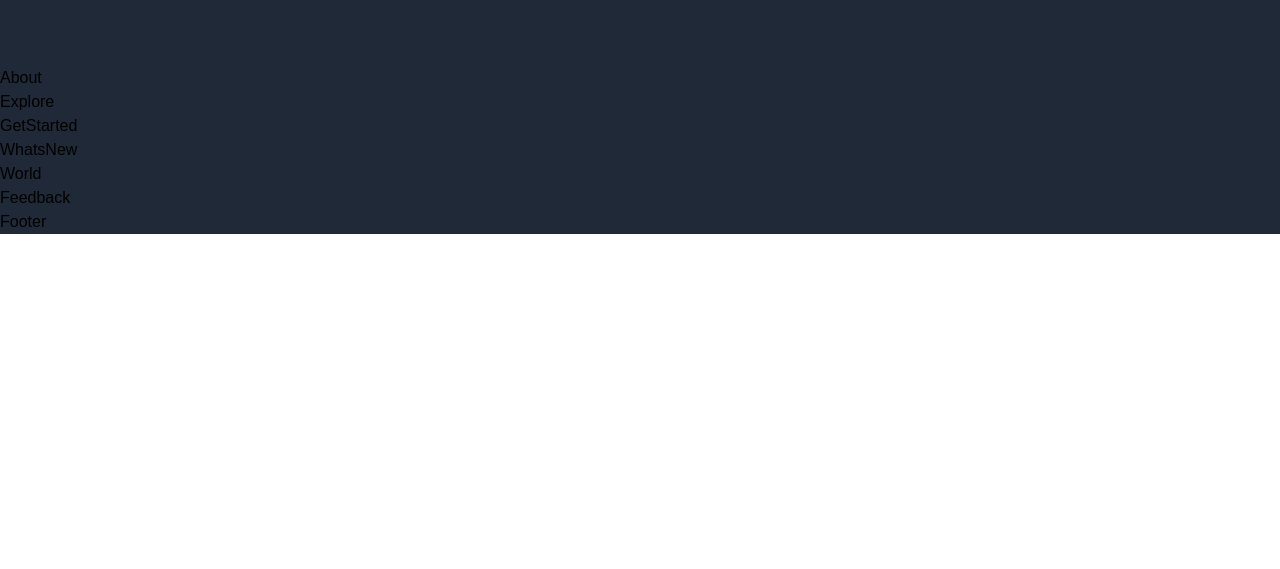
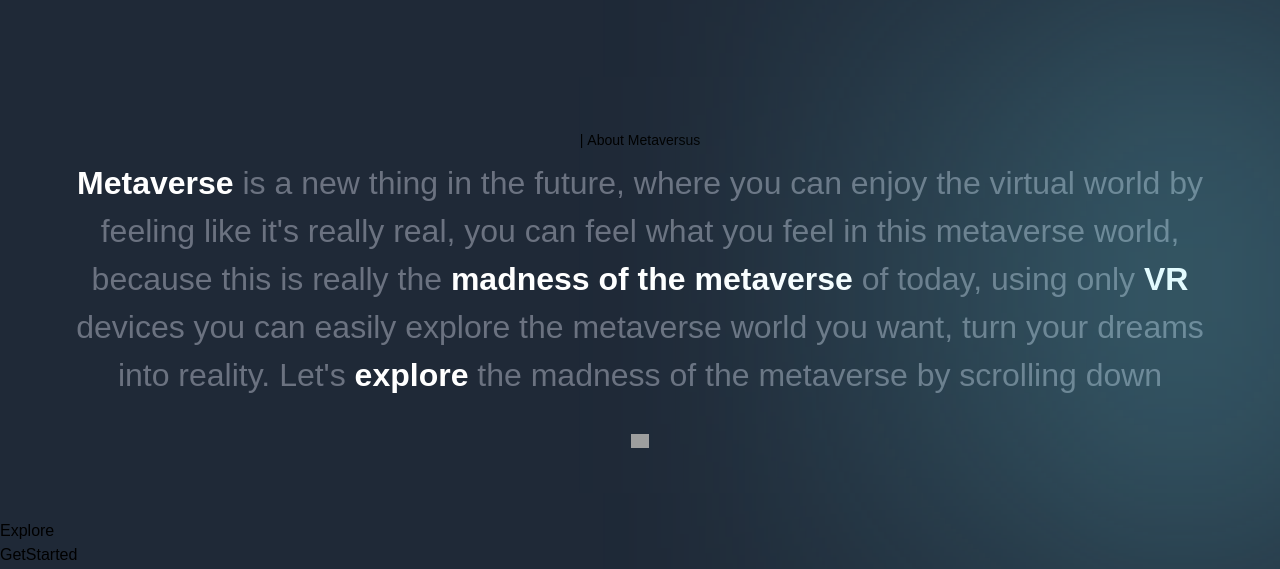
Before and after one commit to IvanRavic88/FramerMotionWebsite, a Next.js app: page / in a window 1280 px wide. Shown: the part 1044-1613 px from the top of the page. Before the commit the page ends 1278 px from the top, so only its background shows below. Built offline with nearby package versions, Linux system fonts and the light colour scheme; grey boxes are pictures that could not be loaded.

Commit message:
About in progress

```diff
--- /dev/null
+++ b/components/CustomText.tsx
@@ -0,0 +1,25 @@
+"use client";
+
+import { motion } from "framer-motion";
+import { textContainer, textVariant2 } from "../utils/motion";
+
+interface CustomTextProps {
+  title: string;
+  textStyles: string;
+}
+
+export const TypingText: React.FC<CustomTextProps> = (props) => (
+  <motion.p
+    variants={textContainer}
+    className={`t text-secondary-white text-[14px] font-normal ${props.textStyles}`}
+  >
+    {Array.from(props.title).map((letter, index) => (
+      <motion.span variants={textVariant2} key={index}>
+        {letter === " " ? "\u00A0" : letter}
+      </motion.span>
+    ))}
+  </motion.p>
+);
+export const TitleText: React.FC<CustomTextProps> = (props) => (
+  <h2>TypingText</h2>
+);
--- a/components/index.ts
+++ b/components/index.ts
@@ -1,4 +1,4 @@
 import Navbar from "./Navbar";
 import Footer from "./Footer";
-
-export { Navbar, Footer };
+import { TypingText, TitleText } from "./CustomText";
+export { Navbar, Footer, TypingText, TitleText };
--- a/sections/About.tsx
+++ b/sections/About.tsx
@@ -1,7 +1,49 @@
-import React from "react";
+"use client";
+import { motion } from "framer-motion";
+import styles from "../src/styles/";
+import { fadeIn, slideIn, staggerContainer } from "../utils/motion";
+import { TypingText } from "../components";
 
 const About = () => {
-  return <div className="text-g-500">About</div>;
+  return (
+    <section className={`${styles.paddings} relative z-10`}>
+      <div className="gradient-02 z-0" />
+      <motion.div
+        variants={staggerContainer}
+        initial="hidden"
+        whileInView="show"
+        viewport={{ once: false, amount: 0.25 }}
+        className={`${styles.innerWidth} mx-auto ${styles.flexCenter} flex-col`}
+      >
+        <TypingText title="| About Metaversus" textStyles="text-center" />
+        <motion.p
+          variants={fadeIn("up", "tween", 0.2, 1)}
+          className="mt-[8px] text-center text-[20px] font-normal text-gray-500 sm:text-[32px]"
+        >
+          {" "}
+          <span className="font-extrabold text-white">Metaverse</span> is a new
+          thing in the future, where you can enjoy the virtual world by feeling
+          like it's really real, you can feel what you feel in this metaverse
+          world, because this is really the{" "}
+          <span className="font-extrabold text-white">
+            madness of the metaverse
+          </span>{" "}
+          of today, using only{" "}
+          <span className="font-extrabold text-white">VR</span> devices you can
+          easily explore the metaverse world you want, turn your dreams into
+          reality. Let's{" "}
+          <span className="font-extrabold text-white">explore</span> the madness
+          of the metaverse by scrolling down
+        </motion.p>
+        <motion.img
+          variants={fadeIn("up", "tween", 0.3, 1)}
+          src="/public/arrow-down.svg"
+          alt="arrow down"
+          className="mt-[28px] h-[28px] w-[18px] object-contain"
+        />
+      </motion.div>
+    </section>
+  );
 };
 
 export default About;
--- a/utils/motion.ts
+++ b/utils/motion.ts
@@ -1,5 +1,3 @@
-import { Variants } from "framer-motion";
-
 export const navVariants = {
   hidden: {
     opacity: 0,
@@ -43,7 +41,10 @@ export const slideIn = (
   },
 });
 
-export const staggerContainer = (staggerChildren, delayChildren) => ({
+export const staggerContainer = (
+  staggerChildren: undefined,
+  delayChildren: undefined
+) => ({
   hidden: {},
   show: {
     transition: {
@@ -94,7 +95,12 @@ export const textVariant2 = {
   },
 };
 
-export const fadeIn = (direction: string, type, delay, duration) => ({
+export const fadeIn = (
+  direction: string,
+  type: string,
+  delay: number,
+  duration: number
+) => ({
   hidden: {
     x: direction === "left" ? 100 : direction === "right" ? -100 : 0,
     y: direction === "up" ? 100 : direction === "down" ? -100 : 0,
@@ -129,7 +135,7 @@ export const planetVariants = (direction: string) => ({
   },
 });
 
-export const zoomIn = (delay, duration) => ({
+export const zoomIn = (delay: number, duration: number) => ({
   hidden: {
     scale: 0,
     opacity: 0,
```
